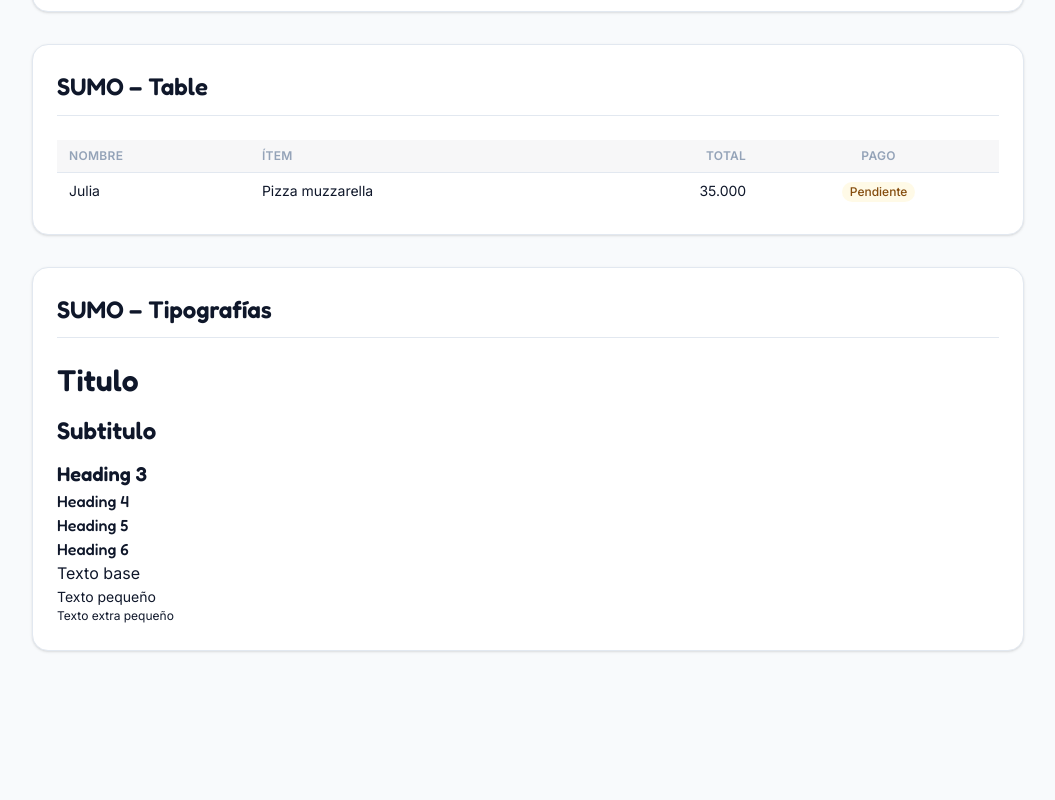
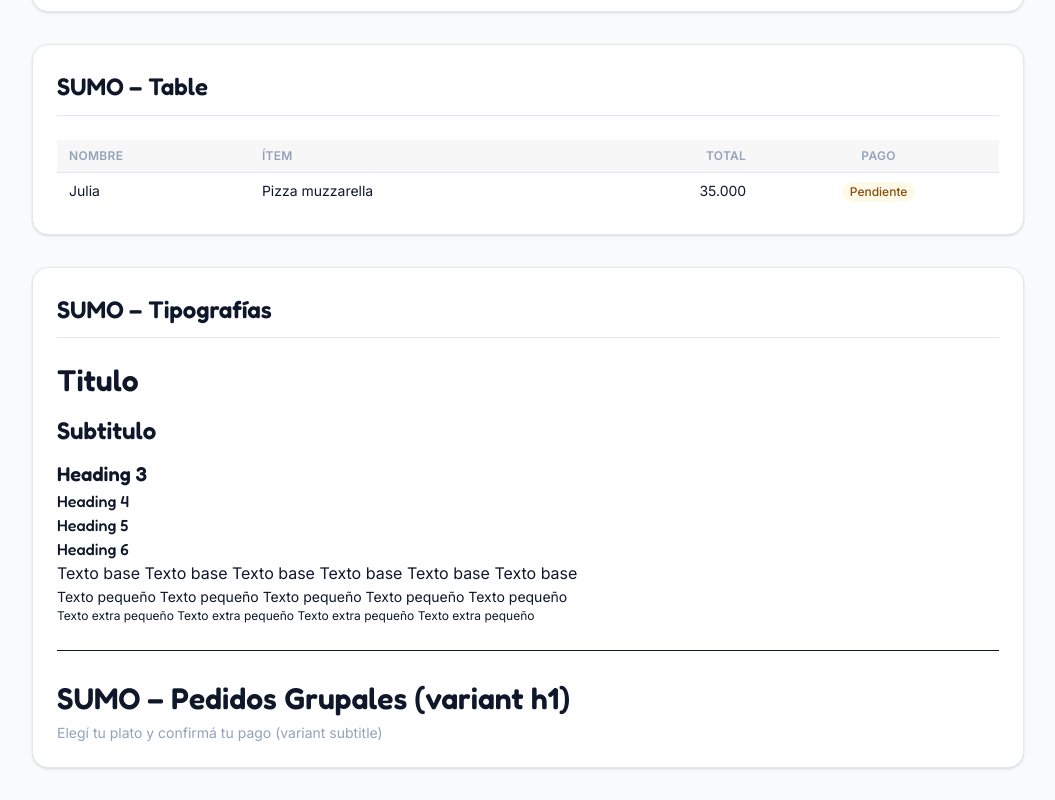
Before and after one commit to Magnitud-Vega/sumo, a Next.js app: page /documentation/style-guide in a window 1280 px wide. Shown: the part 939-1739 px from the top of the page, without its empty margins (112-1167 px from the left). Before the commit the page ends 1622 px from the top, so only its background shows below. Built offline with nearby package versions, Linux system fonts and the light colour scheme.

Commit message:
Added Typography component

```diff
--- a/src/app/documentation/style-guide/page.tsx
+++ b/src/app/documentation/style-guide/page.tsx
@@ -1,4 +1,5 @@
 // app/admin/style-guide/page.tsx
+import { Typography } from "@/components/ui/Typography";
 import type { ReactNode } from "react";
 
 const colors = [
@@ -88,9 +89,25 @@ export default function StyleGuidePage() {
           <h4>Heading 4</h4>
           <h5>Heading 5</h5>
           <h6>Heading 6</h6>
-          <p className="text-sumo-base">Texto base</p>
-          <p className="text-sumo-sm">Texto pequeño</p>
-          <p className="text-sumo-xs">Texto extra pequeño</p>
+          <p className="text-sumo-base">
+            Texto base Texto base Texto base Texto base Texto base Texto base
+          </p>
+          <p className="text-sumo-sm">
+            Texto pequeño Texto pequeño Texto pequeño Texto pequeño Texto
+            pequeño
+          </p>
+          <p className="text-sumo-xs">
+            Texto extra pequeño Texto extra pequeño Texto extra pequeño Texto
+            extra pequeño
+          </p>
+          <hr className="my-6" />
+          <Typography variant="h1">
+            SUMO – Pedidos Grupales (variant h1)
+          </Typography>
+
+          <Typography variant="subtitle">
+            Elegí tu plato y confirmá tu pago (variant subtitle)
+          </Typography>
         </div>
       </section>
     </div>
--- a/src/app/page.tsx
+++ b/src/app/page.tsx
@@ -1,4 +1,3 @@
-import { ThemeToggle } from "@/components/ui/ThemeToggle";
 import Image from "next/image";
 
 export default function Home() {
--- /dev/null
+++ b/src/components/ui/Typography.tsx
@@ -0,0 +1,27 @@
+import { JSX } from "react";
+
+type Props = {
+  as?: keyof JSX.IntrinsicElements;
+  variant?: "h1" | "h2" | "h3" | "subtitle" | "body" | "small" | "label";
+  className?: string;
+  children: React.ReactNode;
+};
+
+export function Typography({
+  as: Tag = "p",
+  variant = "body",
+  className = "",
+  children,
+}: Props) {
+  const variants = {
+    h1: "font-brand text-sumo-3xl font-semibold",
+    h2: "font-brand text-sumo-2xl font-semibold",
+    h3: "font-brand text-sumo-xl font-semibold",
+    subtitle: "font-primary text-sumo-sm text-sumo-muted",
+    body: "font-primary text-sumo-base",
+    small: "font-primary text-sumo-xs text-sumo-muted",
+    label: "font-primary text-sumo-sm font-medium",
+  };
+
+  return <Tag className={`${variants[variant]} ${className}`}>{children}</Tag>;
+}
```
